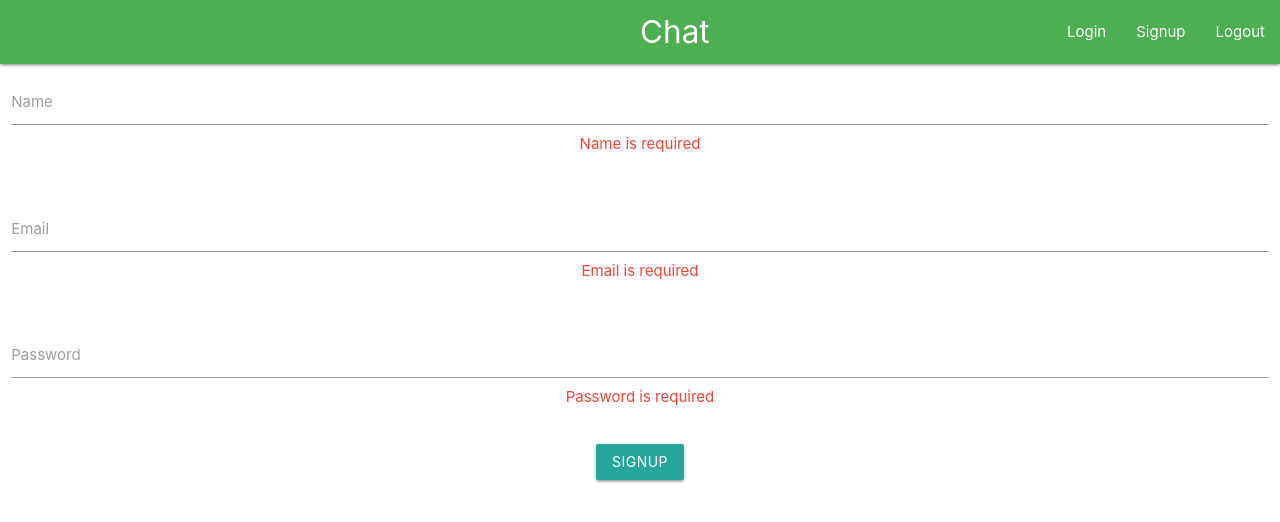
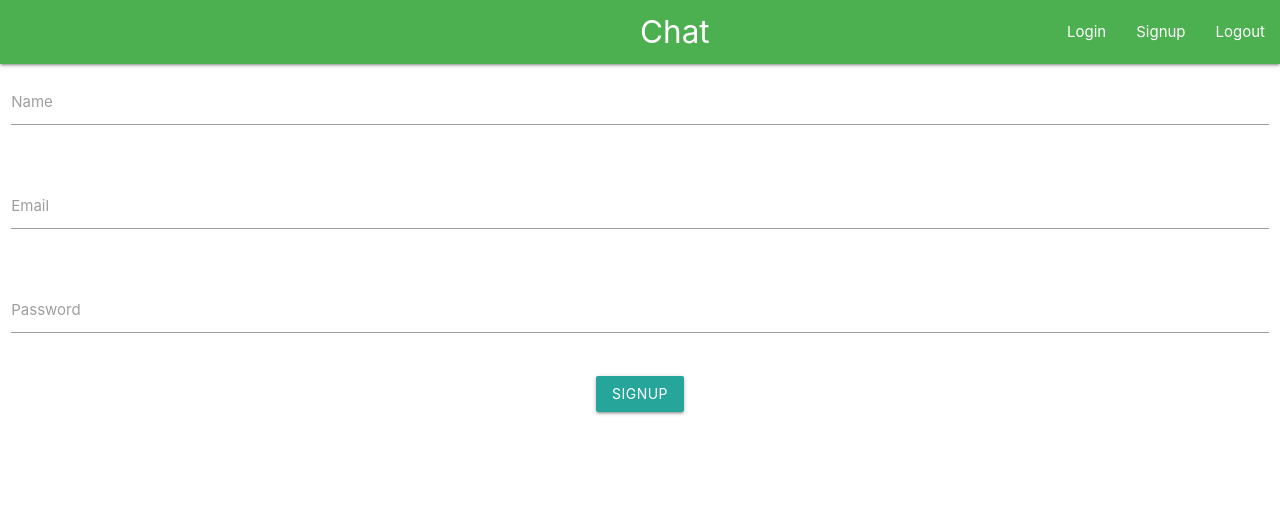
Before and after one commit to willywin99/chat-room-app, a React (Create React App) app in the folder client/: page /signup in a window 1280 px wide. Shown: the top 522 px of the page. Built offline with nearby package versions, Linux system fonts and the light colour scheme.

Commit message:
Display error message

```diff
--- a/client/src/components/auth/Signup.js
+++ b/client/src/components/auth/Signup.js
@@ -9,16 +9,24 @@ const Signup = () => {
   const [passwordError, setPasswordError] = useState('');
   const submitHandler = async e => {
     e.preventDefault();
+    setEmailError('');
+    setNameError('');
+    setPasswordError('');
     console.log(name, email, password);
     try {
       const res = await fetch('http://localhost:5000/signup', {
         method: 'POST',
-        // credentials: 'include',
+        credentials: 'include',
         body: JSON.stringify({name, email, password}),
         headers: {'Content-Type': 'application/json'}
       });
       const data = await res.json();
       console.log(data);
+      if (data.errors) {
+        setEmailError(data.errors.email);
+        setNameError(data.errors.name);
+        setPasswordError(data.errors.password);
+      }
     } catch (error) {
       console.log(error);
     }
@@ -35,7 +43,7 @@ const Signup = () => {
               value={name}
               onChange={e => setName(e.target.value)}
             />
-            <div className="name error red-text">Name is required</div>
+            <div className="name error red-text">{nameError}</div>
             <label htmlFor="name">Name</label>
           </div>
         </div>
@@ -48,7 +56,7 @@ const Signup = () => {
               value={email}
               onChange={e => setEmail(e.target.value)}
             />
-            <div className="email error red-text">Email is required</div>
+            <div className="email error red-text">{emailError}</div>
             <label htmlFor="email">Email</label>
           </div>
         </div>
@@ -61,7 +69,7 @@ const Signup = () => {
               value={password}
               onChange={e => setPassword(e.target.value)}
             />
-            <div className="password error red-text">Password is required</div>
+            <div className="password error red-text">{passwordError}</div>
             <label htmlFor="password">Password</label>
           </div>
         </div>
```
Also changed, not shown: 1 other file (tests, documents, lock files or other folders).
